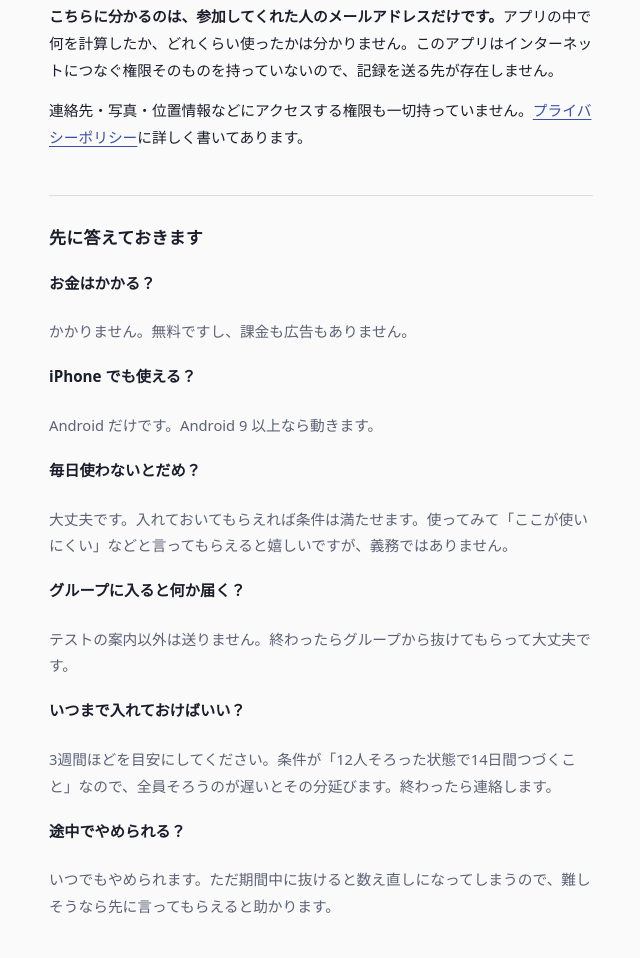
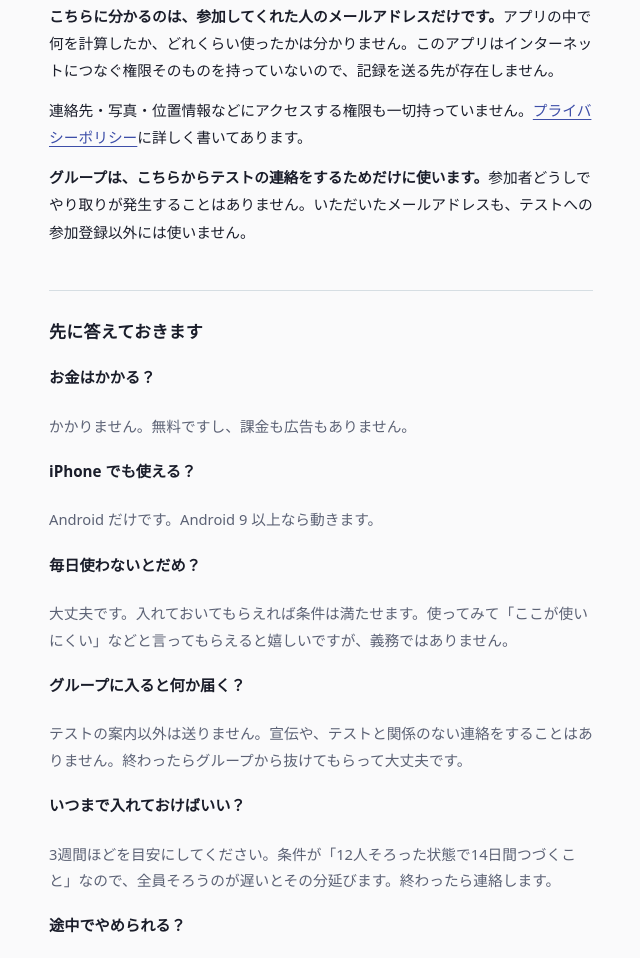
Before and after one commit to xxnotfoundxx/app-policies, a plain HTML site: page calcmemo/tester.html in a window 1280 px wide. Shown: the part 2454-3412 px from the top of the page, without its empty margins (319-959 px from the left). Drawn offline with Linux system fonts and the light colour scheme.

Commit message:
案内ページ: グループの用途とアドレスの扱いを明記

```diff
--- a/calcmemo/tester.html
+++ b/calcmemo/tester.html
@@ -248,6 +248,7 @@
     <p><strong>これは Google Play の正式なテストの仕組みです。</strong>「クローズドテスト」といって、公開前のアプリを限られた人に配るために Google が用意している機能です。アプリのファイルを直接送りつけたりはしません。<strong>インストールはいつもどおり Google Play から</strong>行います。</p>
     <p><strong>こちらに分かるのは、参加してくれた人のメールアドレスだけです。</strong>アプリの中で何を計算したか、どれくらい使ったかは分かりません。このアプリはインターネットにつなぐ権限そのものを持っていないので、記録を送る先が存在しません。</p>
     <p>連絡先・写真・位置情報などにアクセスする権限も一切持っていません。<a href="https://xxnotfoundxx.github.io/app-policies/calcmemo/privacy-policy.html">プライバシーポリシー</a>に詳しく書いてあります。</p>
+    <p><strong>グループは、こちらからテストの連絡をするためだけに使います。</strong>参加者どうしでやり取りが発生することはありません。いただいたメールアドレスも、テストへの参加登録以外には使いません。</p>
   </section>
 
   <section>
@@ -263,7 +264,7 @@
       <dd>大丈夫です。入れておいてもらえれば条件は満たせます。使ってみて「ここが使いにくい」などと言ってもらえると嬉しいですが、義務ではありません。</dd>
 
       <dt>グループに入ると何か届く？</dt>
-      <dd>テストの案内以外は送りません。終わったらグループから抜けてもらって大丈夫です。</dd>
+      <dd>テストの案内以外は送りません。宣伝や、テストと関係のない連絡をすることはありません。終わったらグループから抜けてもらって大丈夫です。</dd>
 
       <dt>いつまで入れておけばいい？</dt>
       <dd>3週間ほどを目安にしてください。条件が「12人そろった状態で14日間つづくこと」なので、全員そろうのが遅いとその分延びます。終わったら連絡します。</dd>
```
